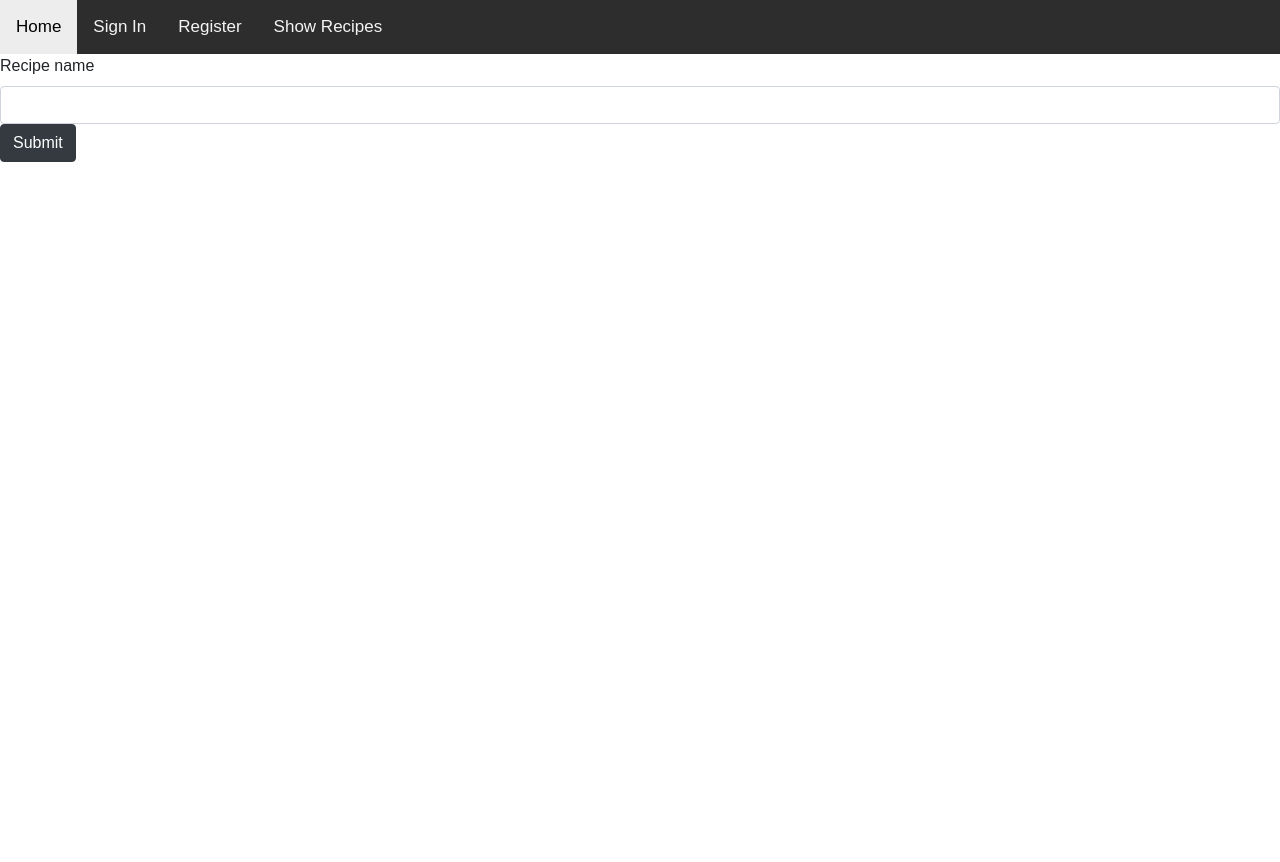
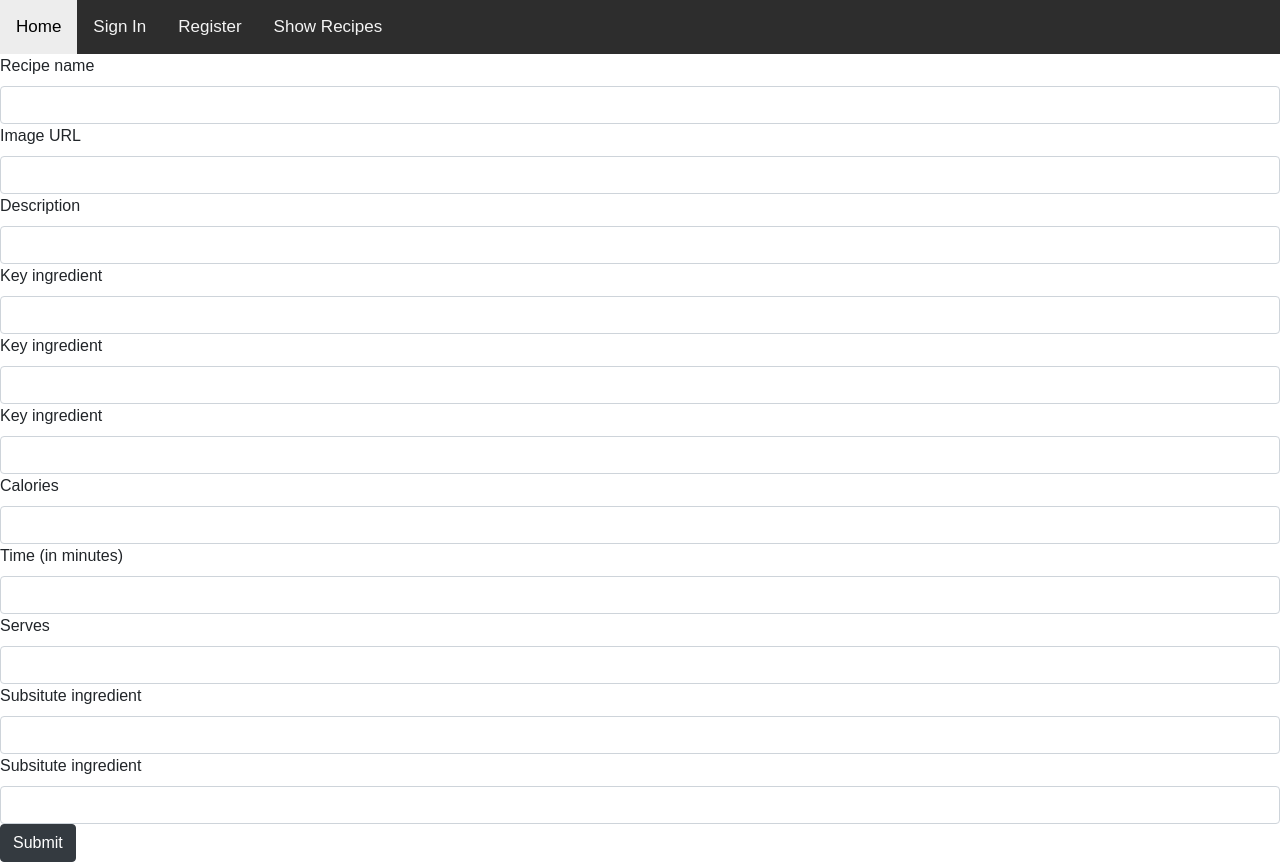
Before and after one commit to chookmook29/cookbook, a Flask app: page /add_recipe in a window 1280 px wide. Before the commit the page ends 162 px from the top, so only its background shows below. Run offline with Flask 2, Linux system fonts and the light colour scheme; some libraries are stand-ins or nearby versions.

Commit message:
adding recipes working now

```diff
--- a/run.py
+++ b/run.py
@@ -52,8 +52,19 @@ def show_all():
 def add_recipe():
     if request.method == 'POST':
         recipes = mongo.db.recipes
-        name = request.form['name']
-        recipes.insert({'name': name})
+        recipes.insert({
+            'name': request.form['name'],
+            'image': request.form['image'],
+            'description': request.form['description'],
+            'key_ingredient_1': request.form['key_ingredient_1'],
+            'key_ingredient_2': request.form['key_ingredient_2'],
+            'key_ingredient_3': request.form['key_ingredient_3'],
+            'calories': request.form['calories'],
+            'time': request.form['time'],
+            'serves': request.form['serves'],
+            'substitute_1': request.form['substitute_1'],
+            'substitute_2': request.form['substitute_2']
+            })
         return redirect(url_for('index'))
     return render_template('add.html')
 
--- a/templates/add.html
+++ b/templates/add.html
@@ -3,6 +3,26 @@
 <form action='{{url_for('add_recipe')}}' method="POST">
 	<label for='name'>Recipe name</label>
 	<input type='text' name='name' class="form-control" required>
+	<label for='image'>Image URL</label>
+	<input type='text' name='image' class="form-control" required>
+	<label for='description'>Description</label>
+	<input type='text' name='description' class="form-control" required>
+	<label for='key_ingredient_1'>Key ingredient</label>
+	<input type='text' name='key_ingredient_1' class="form-control" required>
+	<label for='key_ingredient_2'>Key ingredient</label>
+	<input type='text' name='key_ingredient_2' class="form-control">
+	<label for='key_ingredient_3'>Key ingredient</label>
+	<input type='text' name='key_ingredient_3' class="form-control">
+	<label for='calories'>Calories</label>
+	<input type='text' name='calories' class="form-control" required>
+	<label for='time'>Time (in minutes)</label>
+	<input type='text' name='time' class="form-control" required>
+	<label for='serves'>Serves</label>
+	<input type='text' name='serves' class="form-control" required>
+	<label for='substitute_1'>Subsitute ingredient</label>
+	<input type='text' name='substitute_1' class="form-control">
+	<label for='substitute_2'>Subsitute ingredient</label>
+	<input type='text' name='substitute_2' class="form-control">
 	<button type='submit' name='action' class="btn btn-dark">Submit</button>
 </form>
 {% endblock %}
```
